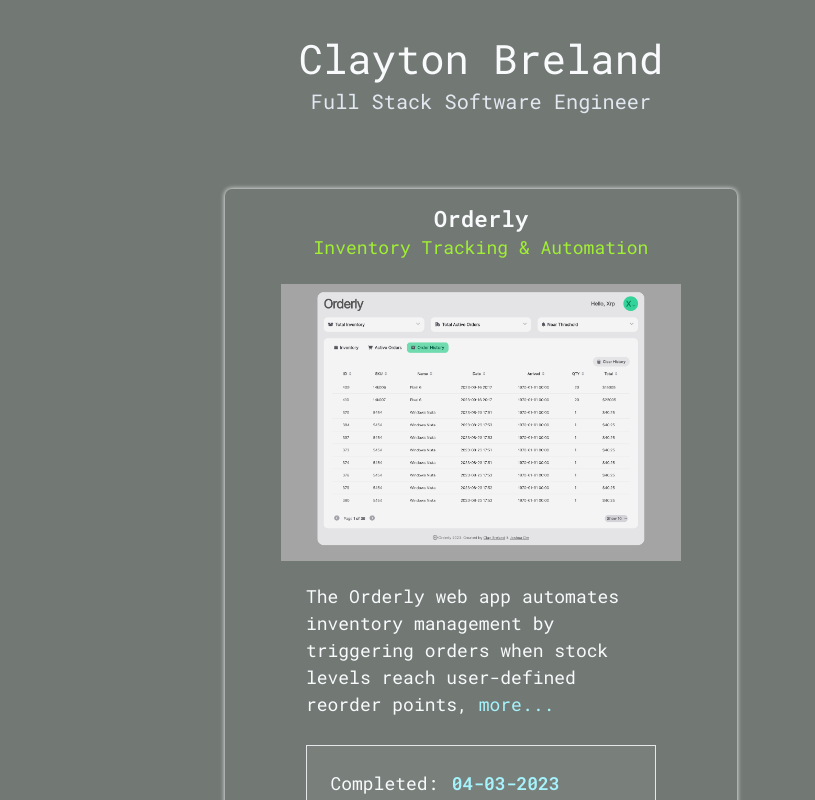
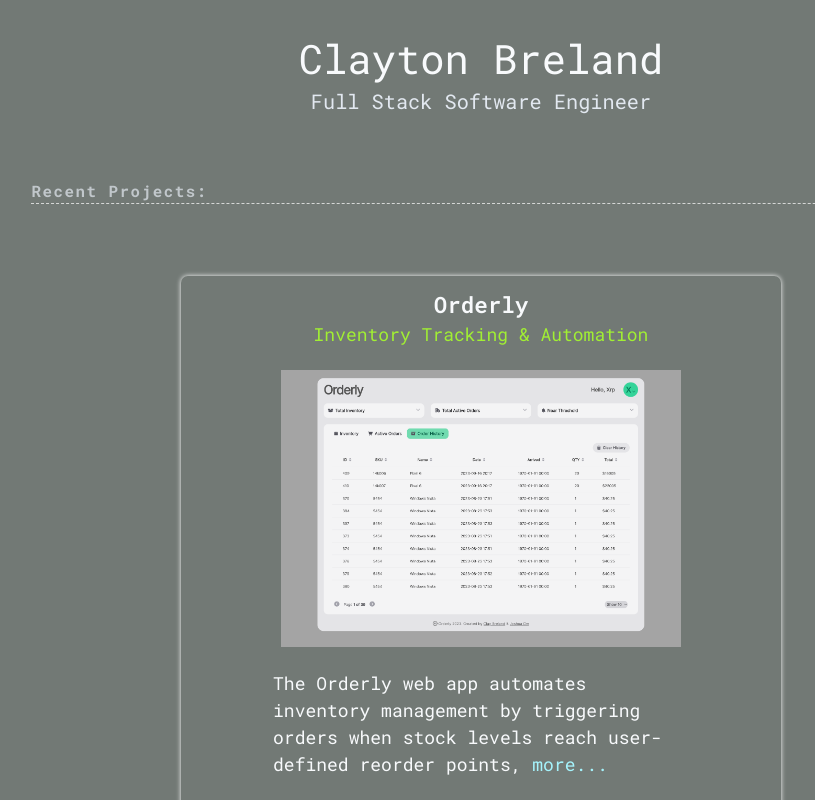
Before and after one commit to Brela/next-react-portfolio, a Next.js app: page / in a window 1280 px wide. Shown: the top 800 px of the page, without its empty margins (159-974 px from the left). Built offline with nearby package versions, Linux system fonts and the light colour scheme.

Commit message:
section divider

```diff
--- a/src/app/page.tsx
+++ b/src/app/page.tsx
@@ -22,15 +22,15 @@ const bgPixelsTechIcons = [
 export default function Home() {
   return (
     <main className="pt-4 pb-10 px-5 flex flex-col items-center w-full">
-      <div className=" w-full mb-16">
+      <div className=" w-full mb-10 lg:mb-14">
         <h1 className="text-4xl mb-1">Clayton Breland</h1>
         <h2 className="text-slate-200 text-lg ">Full Stack Software Engineer</h2>
       </div>
       <section className="w-full">
-        {/*         <div className="w-full text-left text-xl text-slate-200 border-b border-white/70 mb-20">
-          Projects:
-        </div> */}
-        <div className="flex flex-col items-center mx-auto gap-20 w-[80vw] lg:w-[40vw] lg:min-w-[40vw]">
+        <div className="lg:w-3/4 text-left block mx-auto text-sm tracking-widest font-bold text-slate-200/70 border-b border-dashed border-white/70 mb-7 lg:mb-16">
+          Recent Projects:
+        </div>
+        <div className="flex flex-col items-center mx-auto gap-20 w-[80vw] lg:w-1/2 lg:min-w-1/2">
           <ProjectContainer
             title="Orderly"
             subTitle="Inventory Tracking & Automation"
```
